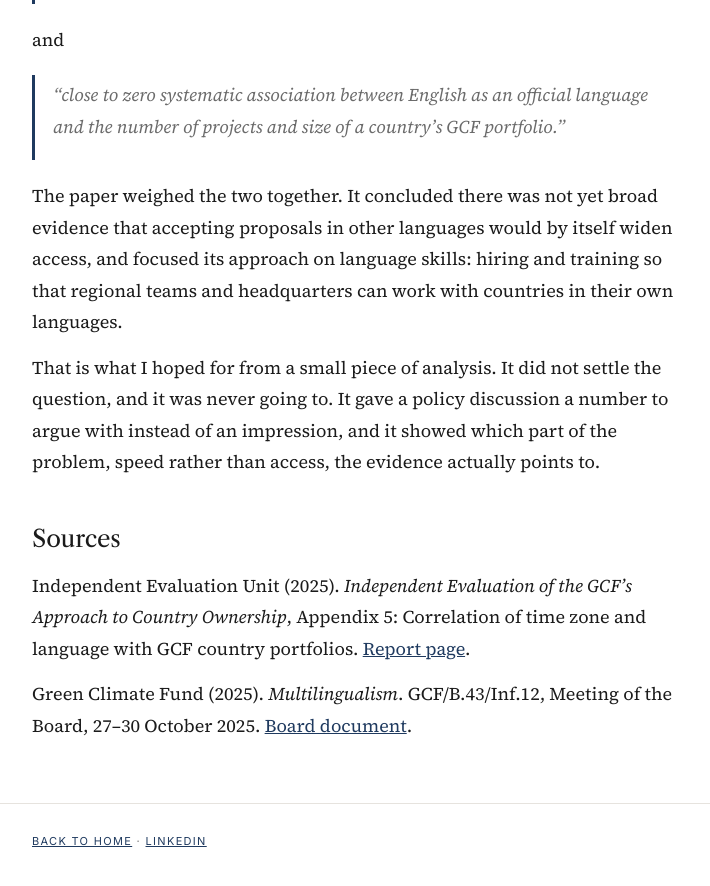
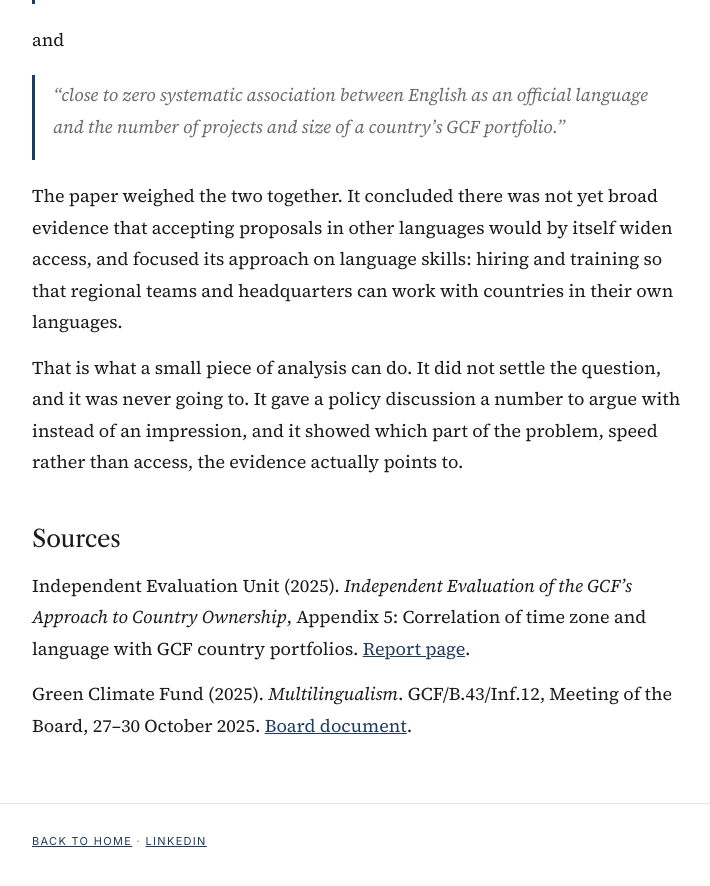
Before and after one commit to owangie/owangie.github.io, a Jekyll site: the page built from _posts/2026-09-28-language-and-approval-times.md, in a window 1280 px wide and 900 px high, scrolled down 3311 px. Shown: the top 886 px of the window, without its empty margins (282-992 px from the left). Built offline with Jekyll 4.4.1, drawn with Linux system fonts in a browser that asks for light colours.

Commit message:
Language post: wording

```diff
--- a/_posts/2026-09-28-language-and-approval-times.md
+++ b/_posts/2026-09-28-language-and-approval-times.md
@@ -64,7 +64,7 @@ and
 
 The paper weighed the two together. It concluded there was not yet broad evidence that accepting proposals in other languages would by itself widen access, and focused its approach on language skills: hiring and training so that regional teams and headquarters can work with countries in their own languages.
 
-That is what I hoped for from a small piece of analysis. It did not settle the question, and it was never going to. It gave a policy discussion a number to argue with instead of an impression, and it showed which part of the problem, speed rather than access, the evidence actually points to.
+That is what a small piece of analysis can do. It did not settle the question, and it was never going to. It gave a policy discussion a number to argue with instead of an impression, and it showed which part of the problem, speed rather than access, the evidence actually points to.
 
 ## Sources
 
```
